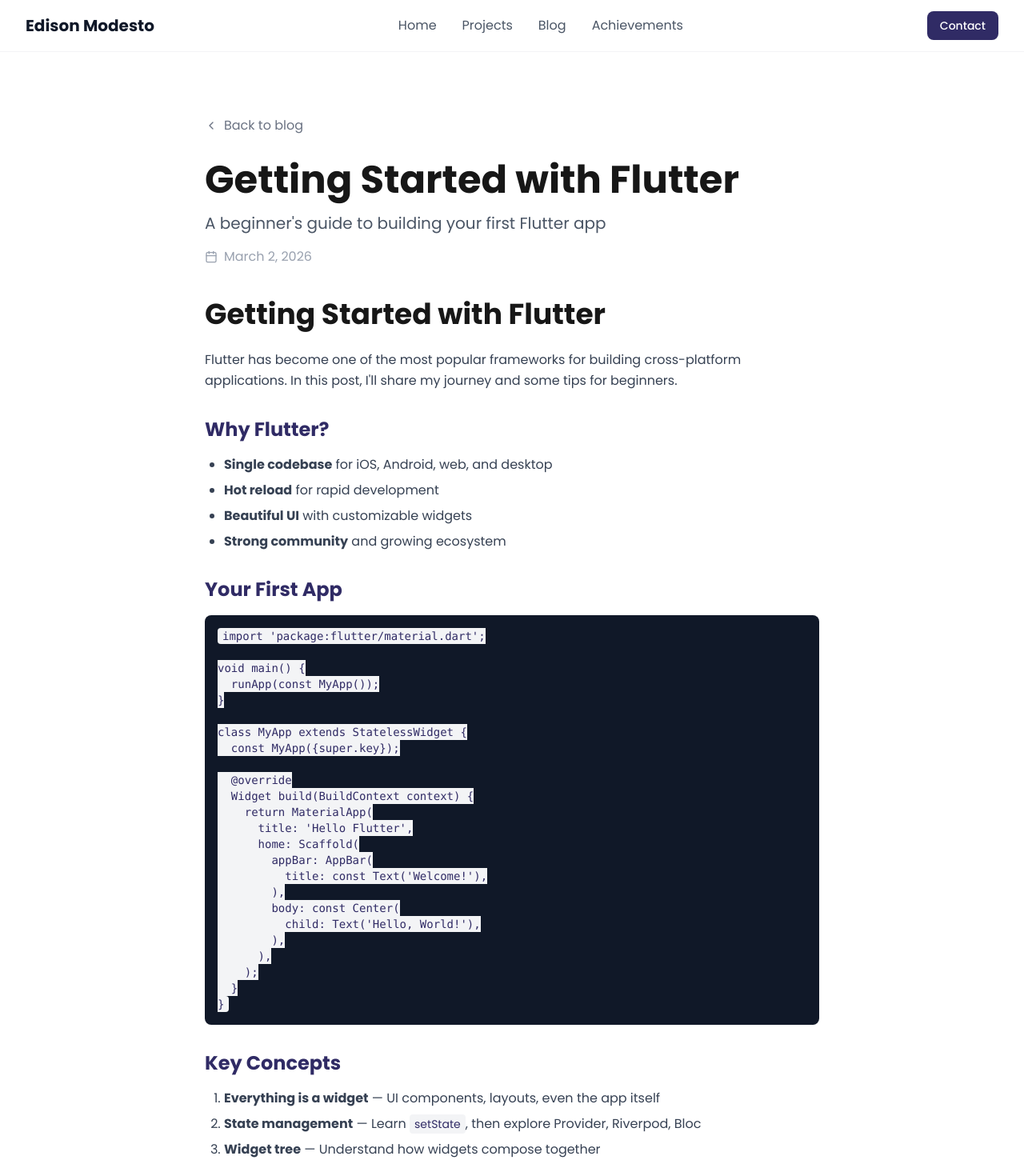
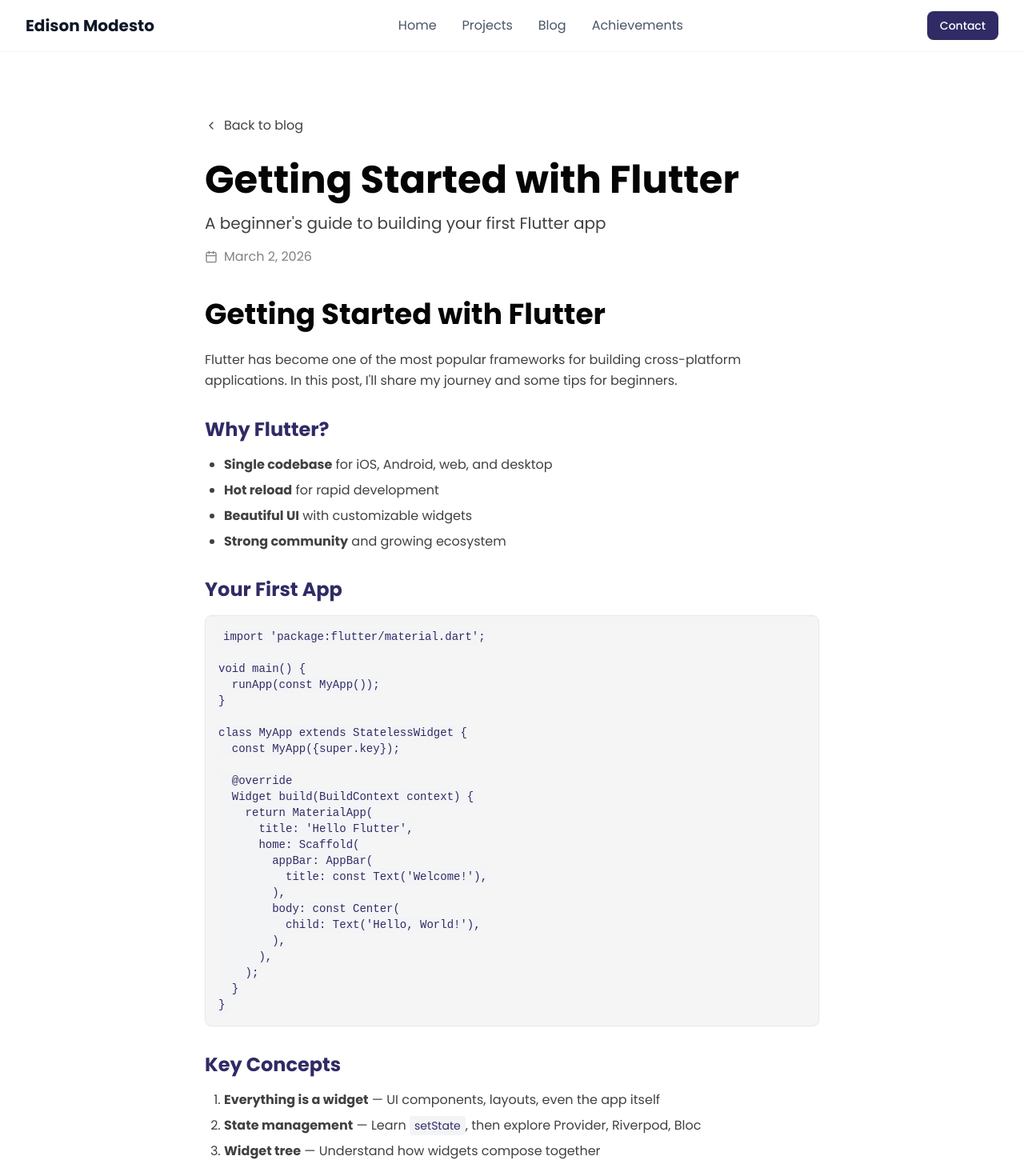
Before and after one commit to EdisonModesto/edisonmodesto-v2, a Next.js app: page /blog/first-post in a window 1280 px wide. Shown: the top 1470 px of the page at 80% size. Built offline with nearby package versions, Linux system fonts and the light colour scheme.

Commit message:
Consistent light theme across all pages: Projects, Achievements, Blog, Blog post

```diff
--- a/src/app/achievements/page.tsx
+++ b/src/app/achievements/page.tsx
@@ -1,41 +1,72 @@
 import Link from "next/link";
 import { achievements } from "@/lib/achievements";
-import { ChevronLeft, Award } from "lucide-react";
+import { ChevronLeft } from "lucide-react";
 
 export default function AchievementsPage() {
   return (
-    <main className="min-h-screen py-20 px-4 sm:px-6 lg:px-8">
-      <div className="max-w-4xl mx-auto">
-        <Link href="/" className="inline-flex items-center gap-2 text-gray-500 hover:text-gray-900 mb-8">
+    <main className="min-h-screen bg-white py-20 px-4 sm:px-6 lg:px-8">
+      <div className="max-w-5xl mx-auto">
+        <Link
+          href="/"
+          className="inline-flex items-center gap-2 text-[#414141] hover:text-[#302B65] mb-8 transition-colors"
+          style={{ fontFamily: 'Poppins, sans-serif' }}
+        >
           <ChevronLeft className="w-4 h-4" />
           Back to home
         </Link>
 
-        <div className="flex items-center gap-3 mb-4">
-          <Award className="w-10 h-10 text-[#302B65]" />
-          <h1 className="text-4xl sm:text-5xl font-bold">Achievements</h1>
-        </div>
-        <p className="text-xl text-gray-600 mb-12">
-          Here are some of my achievements in my career as a Flutter Developer.
+        <h1
+          className="text-4xl sm:text-5xl font-bold text-[#050505] mb-4"
+          style={{ fontFamily: 'Poppins, sans-serif' }}
+        >
+          My Achievements
+        </h1>
+        <p
+          className="text-xl text-[#414141] mb-16"
+          style={{ fontFamily: 'Poppins, sans-serif' }}
+        >
+          Here are some of my achievements in my career as a Flutter Developer
         </p>
 
-        <div className="space-y-6">
+        {/* Timeline */}
+        <div className="relative">
+          {/* Vertical line */}
+          <div className="absolute left-4 md:left-1/2 top-0 bottom-0 w-2 bg-[#302B65] transform md:-translate-x-1/2"></div>
+
           {achievements.map((achievement, index) => (
-            <div key={achievement.id} className="relative pl-8 pb-8 border-l-2 border-[#302B65] last:pb-0">
-              <div className="absolute -left-[9px] top-0 w-4 h-4 rounded-full bg-[#302B65]"></div>
-              <div className="bg-white rounded-xl p-6 shadow-sm border border-gray-100">
-                <div className="flex flex-col sm:flex-row sm:items-start gap-4">
-                  <div className="flex-1">
-                    <h3 className="text-lg font-bold text-gray-900 mb-2">{achievement.title}</h3>
-                    <p className="text-gray-600">{achievement.description}</p>
-                  </div>
-                  {achievement.date && (
-                    <span className="text-sm text-gray-400 whitespace-nowrap bg-gray-100 px-3 py-1 rounded-full">
-                      {achievement.date}
-                    </span>
-                  )}
-                </div>
+            <div
+              key={achievement.id}
+              className={`relative flex items-start mb-12 ${index % 2 === 0 ? 'md:flex-row' : 'md:flex-row-reverse'}`}
+            >
+              {/* Timeline dot */}
+              <div className="absolute left-4 md:left-1/2 w-12 h-12 rounded-full bg-[#302B65] transform -translate-x-1/2 z-10 flex items-center justify-center">
+                <div className="w-4 h-4 rounded-full bg-white"></div>
               </div>
+
+              {/* Content */}
+              <div className={`ml-16 md:ml-0 md:w-5/12 ${index % 2 === 0 ? 'md:pr-12 md:text-right' : 'md:pl-12'}`}>
+                <h3
+                  className="text-xl font-bold text-[#050505] mb-2"
+                  style={{ fontFamily: 'Poppins, sans-serif' }}
+                >
+                  {achievement.title}
+                </h3>
+                <p
+                  className="text-[#414141]"
+                  style={{ fontFamily: 'Poppins, sans-serif' }}
+                >
+                  {achievement.description}
+                </p>
+                {achievement.date && (
+                  <p
+                    className="text-sm text-[#828282] mt-2"
+                    style={{ fontFamily: 'Poppins, sans-serif' }}
+                  >
+                    {achievement.date}
+                  </p>
+                )}
+              </div>
+              <div className="hidden md:block md:w-5/12"></div>
             </div>
           ))}
         </div>
--- a/src/app/blog/[slug]/page.tsx
+++ b/src/app/blog/[slug]/page.tsx
@@ -27,21 +27,79 @@
 }
 
 const components = {
-  h1: ({ children }: { children: React.ReactNode }) => <h1 className="text-3xl sm:text-4xl font-bold mb-6 mt-8">{children}</h1>,
-  h2: ({ children }: { children: React.ReactNode }) => <h2 className="text-2xl font-bold mb-4 mt-8 text-[#302B65]">{children}</h2>,
-  h3: ({ children }: { children: React.ReactNode }) => <h3 className="text-xl font-bold mb-3 mt-6">{children}</h3>,
-  p: ({ children }: { children: React.ReactNode }) => <p className="mb-4 leading-relaxed text-gray-700">{children}</p>,
-  ul: ({ children }: { children: React.ReactNode }) => <ul className="list-disc ml-6 mb-4 space-y-2">{children}</ul>,
-  ol: ({ children }: { children: React.ReactNode }) => <ol className="list-decimal ml-6 mb-4 space-y-2">{children}</ol>,
-  li: ({ children }: { children: React.ReactNode }) => <li className="text-gray-700">{children}</li>,
+  h1: ({ children }: { children: React.ReactNode }) => (
+    <h1
+      className="text-3xl sm:text-4xl font-bold text-[#050505] mb-6 mt-8"
+      style={{ fontFamily: 'Poppins, sans-serif' }}
+    >
+      {children}
+    </h1>
+  ),
+  h2: ({ children }: { children: React.ReactNode }) => (
+    <h2
+      className="text-2xl font-bold text-[#302B65] mb-4 mt-8"
+      style={{ fontFamily: 'Poppins, sans-serif' }}
+    >
+      {children}
+    </h2>
+  ),
+  h3: ({ children }: { children: React.ReactNode }) => (
+    <h3
+      className="text-xl font-bold text-[#050505] mb-3 mt-6"
+      style={{ fontFamily: 'Poppins, sans-serif' }}
+    >
+      {children}
+    </h3>
+  ),
+  p: ({ children }: { children: React.ReactNode }) => (
+    <p
+      className="mb-4 leading-relaxed text-[#414141]"
+      style={{ fontFamily: 'Poppins, sans-serif' }}
+    >
+      {children}
+    </p>
+  ),
+  ul: ({ children }: { children: React.ReactNode }) => (
+    <ul className="list-disc ml-6 mb-4 space-y-2">
+      {children}
+    </ul>
+  ),
+  ol: ({ children }: { children: React.ReactNode }) => (
+    <ol className="list-decimal ml-6 mb-4 space-y-2">
+      {children}
+    </ol>
+  ),
+  li: ({ children }: { children: React.ReactNode }) => (
+    <li
+      className="text-[#414141]"
+      style={{ fontFamily: 'Poppins, sans-serif' }}
+    >
+      {children}
+    </li>
+  ),
   a: ({ href, children }: { href?: string; children: React.ReactNode }) => (
-    <a href={href} className="text-[#302B65] hover:underline font-medium">{children}</a>
+    <a
+      href={href}
+      className="text-[#302B65] hover:underline font-medium"
+      style={{ fontFamily: 'Poppins, sans-serif' }}
+    >
+      {children}
+    </a>
   ),
   code: ({ children }: { children: React.ReactNode }) => (
-    <code className="bg-gray-100 px-1.5 py-0.5 rounded text-sm font-mono text-[#302B65]">{children}</code>
+    <code
+      className="bg-gray-100 px-1.5 py-0.5 rounded text-sm font-mono text-[#302B65]"
+    >
+      {children}
+    </code>
   ),
   pre: ({ children }: { children: React.ReactNode }) => (
-    <pre className="bg-gray-900 text-white p-4 rounded-lg overflow-x-auto mb-6 text-sm">{children}</pre>
+    <pre
+      className="bg-[#f5f5f5] border border-gray-200 p-4 rounded-lg overflow-x-auto mb-6 text-sm text-[#050505]"
+      style={{ fontFamily: 'monospace' }}
+    >
+      {children}
+    </pre>
   ),
 };
 
@@ -56,20 +114,34 @@
   }
 
   return (
-    <main className="min-h-screen py-20 px-4 sm:px-6 lg:px-8">
+    <main className="min-h-screen bg-white py-20 px-4 sm:px-6 lg:px-8">
       <div className="max-w-3xl mx-auto">
-        <Link href="/blog" className="inline-flex items-center gap-2 text-gray-500 hover:text-gray-900 mb-8">
+        <Link
+          href="/blog"
+          className="inline-flex items-center gap-2 text-[#414141] hover:text-[#302B65] mb-8 transition-colors"
+          style={{ fontFamily: 'Poppins, sans-serif' }}
+        >
           <ChevronLeft className="w-4 h-4" />
           Back to blog
         </Link>
 
         <article>
           <header className="mb-10">
-            <h1 className="text-3xl sm:text-4xl lg:text-5xl font-bold mb-4">{post.title}</h1>
-            <p className="text-xl text-gray-600 mb-4">{post.description}</p>
-            <div className="flex items-center gap-2 text-gray-400">
+            <h1
+              className="text-3xl sm:text-4xl lg:text-5xl font-bold text-[#050505] mb-4"
+              style={{ fontFamily: 'Poppins, sans-serif' }}
+            >
+              {post.title}
+            </h1>
+            <p
+              className="text-xl text-[#414141] mb-4"
+              style={{ fontFamily: 'Poppins, sans-serif' }}
+            >
+              {post.description}
+            </p>
+            <div className="flex items-center gap-2 text-[#828282]">
               <Calendar className="w-4 h-4" />
-              <time>
+              <time style={{ fontFamily: 'Poppins, sans-serif' }}>
                 {new Date(post.date).toLocaleDateString("en-US", {
                   year: "numeric",
                   month: "long",
@@ -84,8 +156,12 @@
           </div>
         </article>
 
-        <div className="mt-16 pt-8 border-t border-gray-200">
-          <Link href="/blog" className="inline-flex items-center gap-2 text-[#302B65] hover:underline">
+        <div className="mt-16 pt-8 border-t border-gray-100">
+          <Link
+            href="/blog"
+            className="inline-flex items-center gap-2 text-[#302B65] hover:underline"
+            style={{ fontFamily: 'Poppins, sans-serif' }}
+          >
             <ChevronLeft className="w-4 h-4" />
             Back to all posts
           </Link>
--- a/src/app/blog/page.tsx
+++ b/src/app/blog/page.tsx
@@ -6,15 +6,27 @@
   const posts = getAllPosts();
 
   return (
-    <main className="min-h-screen py-20 px-4 sm:px-6 lg:px-8">
+    <main className="min-h-screen bg-white py-20 px-4 sm:px-6 lg:px-8">
       <div className="max-w-4xl mx-auto">
-        <Link href="/" className="inline-flex items-center gap-2 text-gray-500 hover:text-gray-900 mb-8">
+        <Link
+          href="/"
+          className="inline-flex items-center gap-2 text-[#414141] hover:text-[#302B65] mb-8 transition-colors"
+          style={{ fontFamily: 'Poppins, sans-serif' }}
+        >
           <ChevronLeft className="w-4 h-4" />
           Back to home
         </Link>
 
-        <h1 className="text-4xl sm:text-5xl font-bold mb-4">Blog</h1>
-        <p className="text-xl text-gray-600 mb-12">
+        <h1
+          className="text-4xl sm:text-5xl font-bold text-[#302B65] mb-4"
+          style={{ fontFamily: 'Poppins, sans-serif' }}
+        >
+          Blog
+        </h1>
+        <p
+          className="text-xl text-[#414141] mb-12"
+          style={{ fontFamily: 'Poppins, sans-serif' }}
+        >
           Thoughts on Flutter, software engineering, and tech careers.
         </p>
 
@@ -22,14 +34,22 @@
           {posts.map((post) => (
             <article key={post.slug} className="group">
               <Link href={`/blog/${post.slug}`}>
-                <div className="bg-white rounded-xl p-6 shadow-sm border border-gray-100 hover:shadow-md transition-shadow">
-                  <h2 className="text-xl font-bold mb-2 group-hover:text-[#302B65] transition-colors">
+                <div className="bg-white rounded-xl p-6 border border-gray-100 hover:shadow-md transition-shadow">
+                  <h2
+                    className="text-xl font-bold text-[#050505] mb-2 group-hover:text-[#302B65] transition-colors"
+                    style={{ fontFamily: 'Poppins, sans-serif' }}
+                  >
                     {post.title}
                   </h2>
-                  <p className="text-gray-600 mb-3">{post.description}</p>
-                  <div className="flex items-center gap-2 text-sm text-gray-400">
+                  <p
+                    className="text-[#414141] mb-3"
+                    style={{ fontFamily: 'Poppins, sans-serif' }}
+                  >
+                    {post.description}
+                  </p>
+                  <div className="flex items-center gap-2 text-sm text-[#828282]">
                     <Calendar className="w-4 h-4" />
-                    <time>
+                    <time style={{ fontFamily: 'Poppins, sans-serif' }}>
                       {new Date(post.date).toLocaleDateString("en-US", {
                         year: "numeric",
                         month: "long",
@@ -45,7 +65,9 @@
 
         {posts.length === 0 && (
           <div className="text-center py-20">
-            <p className="text-gray-500">No posts yet. Check back soon!</p>
+            <p className="text-[#828282]" style={{ fontFamily: 'Poppins, sans-serif' }}>
+              No posts yet. Check back soon!
+            </p>
           </div>
         )}
       </div>
--- a/src/app/projects/page.tsx
+++ b/src/app/projects/page.tsx
@@ -1,33 +1,70 @@
 import Link from "next/link";
 import { projects } from "@/lib/projects";
-import { Github, ExternalLink, ChevronLeft } from "lucide-react";
+import { Github, ChevronLeft } from "lucide-react";
 
 export default function ProjectsPage() {
   return (
-    <main className="min-h-screen py-20 px-4 sm:px-6 lg:px-8">
-      <div className="max-w-7xl mx-auto">
-        <Link href="/" className="inline-flex items-center gap-2 text-gray-500 hover:text-gray-900 mb-8">
+    <main className="min-h-screen bg-white py-20 px-4 sm:px-6 lg:px-8">
+      <div className="max-w-6xl mx-auto">
+        <Link
+          href="/"
+          className="inline-flex items-center gap-2 text-[#414141] hover:text-[#302B65] mb-8 transition-colors"
+          style={{ fontFamily: 'Poppins, sans-serif' }}
+        >
           <ChevronLeft className="w-4 h-4" />
           Back to home
         </Link>
 
-        <h1 className="text-4xl sm:text-5xl font-bold mb-4">Projects</h1>
-        <p className="text-xl text-gray-600 mb-12 max-w-2xl">
-          Here are some of the projects I've worked on for both my personal and professional experience as a Flutter Developer.
+        <h1
+          className="text-4xl sm:text-5xl font-bold text-[#302B65] mb-4"
+          style={{ fontFamily: 'Poppins, sans-serif' }}
+        >
+          Projects i have worked on
+        </h1>
+        <p
+          className="text-xl text-[#414141] mb-12 max-w-2xl"
+          style={{ fontFamily: 'Poppins, sans-serif' }}
+        >
+          Here are some of the projects i have worked on for both of my personal and professional experience as a Flutter Developer.
         </p>
 
         <div className="grid sm:grid-cols-2 lg:grid-cols-3 gap-6">
           {projects.map((project) => (
-            <div key={project.id} className="group bg-white rounded-xl overflow-hidden border border-gray-100 shadow-sm hover:shadow-lg transition-all">
-              <div className="aspect-video bg-gradient-to-br from-[#302B65] to-[#7E60BF] flex items-center justify-center p-6">
-                <span className="text-white text-lg font-medium text-center">{project.title}</span>
+            <div
+              key={project.id}
+              className="group bg-white rounded-xl overflow-hidden border border-gray-100 hover:shadow-lg transition-shadow"
+            >
+              <div
+                className="aspect-video flex items-center justify-center p-6"
+                style={{ background: 'linear-gradient(135deg, #302B65 0%, #7E60BF 100%)' }}
+              >
+                <span
+                  className="text-white text-lg font-medium text-center"
+                  style={{ fontFamily: 'Poppins, sans-serif' }}
+                >
+                  {project.title}
+                </span>
               </div>
               <div className="p-6">
-                <h3 className="text-lg font-bold mb-2">{project.title}</h3>
-                <p className="text-gray-600 text-sm mb-4">{project.description}</p>
+                <h3
+                  className="text-lg font-bold text-[#050505] mb-2"
+                  style={{ fontFamily: 'Poppins, sans-serif' }}
+                >
+                  {project.title}
+                </h3>
+                <p
+                  className="text-[#414141] text-sm mb-4"
+                  style={{ fontFamily: 'Poppins, sans-serif' }}
+                >
+                  {project.description}
+                </p>
                 <div className="flex flex-wrap gap-2 mb-4">
                   {project.tags.map((tag) => (
-                    <span key={tag} className="text-xs px-3 py-1 bg-gray-100 rounded-full text-gray-600">
+                    <span
+                      key={tag}
+                      className="text-xs px-3 py-1 bg-gray-100 rounded-full text-[#414141]"
+                      style={{ fontFamily: 'Poppins, sans-serif' }}
+                    >
                       {tag}
                     </span>
                   ))}
@@ -38,6 +75,7 @@
                     target="_blank"
                     rel="noopener noreferrer"
                     className="inline-flex items-center gap-2 text-sm text-[#302B65] hover:underline"
+                    style={{ fontFamily: 'Poppins, sans-serif' }}
                   >
                     <Github className="w-4 h-4" />
                     View on GitHub
```
Also changed, not shown: 49 other files (tests, documents, lock files or other folders).
